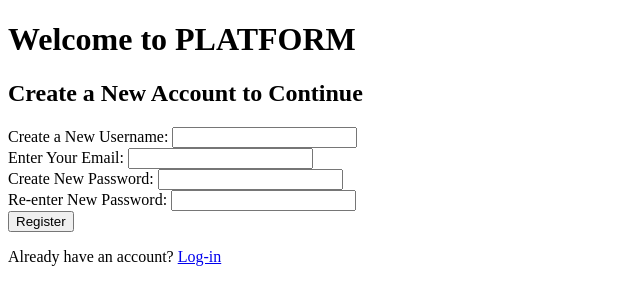
After one commit to MayFu2025/unit4_project, a Flask app: template templates/register.html in a window 1280 px wide. The commit adds this page. Shown: the top 305 px of the page, without its empty margins (0-640 px from the left). Run offline with Flask 3, Linux system fonts and the light colour scheme; the template is opened without the code that fills it, so the values that code supplies are empty.

Commit message:
Login+Register (BUT for some reason the new user details do not get added into the database, but nothing is printing so I can't tell where is the issue :D)

```diff
--- a/app.py
+++ b/app.py
@@ -1,22 +1,73 @@
-from flask import Flask
+import flask as fl
+from flask import request, session, redirect, url_for, render_template
+from library import DatabaseWorker, make_hash, check_hash_match
 
-app = Flask(__name__)
+app = fl.Flask(__name__)
+db = DatabaseWorker('database.db')
+
 
 # For Login and Register
-@app.route('/login') # Login screen
+@app.route('/login', methods=['GET', 'POST'])  # Login screen
 def login():
+    # If user already logged in, redirect to home screen
+    if 'user_id' in session:
+        return redirect(url_for('home'))
+    # Recieve username and password
+    if request.method == 'POST':
+        uname = request.form.get('uname')
+        pword = request.form.get('pword')
+        # Check database for user, then compare hash
+        results = db.search(f"SELECT * FROM users WHERE uname = '{uname}'", multiple=False)
+        if len(results) != 1:
+            return 'User not Found'  # User not found, redirect to somewhere
+        else:
+            if check_hash_match(pword, results[3]):
+                session['user_id'] = results[0]
+                return redirect(url_for('home'))
+            else:
+                return 'Incorrect Password'  # Incorrect password redirect to somewhere
+
+    return render_template('login.html')
+
+
+@app.route('/logout')  # No screen just delete session and redirect to login
+def logout():
     return 'Login Page'
 
-@app.route('/logout') # No screen just delete session and redirect to login
-def login():
-    return 'Login Page'
 
-@app.route('/register') # Register screen
+@app.route('/register', methods=['GET', 'POST'])  # Register screen
 def register():
-    return 'Register Page'
+    # If user already logged in, redirect to home screen
+    if 'user_id' in session:
+        return redirect(url_for('home'))
+    # Receive new user details
+    if request.method == 'POST':
+        uname = request.form.get('uname')
+        email = request.form.get('email')
+        pword = request.form.get('pword')
+        check_pword = request.form.get('check_pword')
 
-@app.route('/recover') # Recover account screen
-def register():
+        # Check database for existing users
+        results = db.search(f"SELECT * FROM users WHERE uname = '{uname}' or email = '{email}'", multiple=False)
+        if results is not None:
+            if len(results) != 0:
+                print('Username already taken, or email already in use')
+                return 'Username already taken, or email already in use'  # Redirect to somewhere
+            else:  # Check that passwords match
+                if pword != check_pword:
+                    print('Passwords do not match')
+                    return 'Passwords do not match'
+                else:
+                    # Hash password and insert into database
+                    hashed_pword = make_hash(pword)
+                    db.run_query(f"INSERT INTO users (uname, email, pword) VALUES ('{uname}', '{email}', '{hashed_pword}')")
+                    print('New user created')
+                    return redirect(url_for('login'))
+    return render_template('register.html')
+
+
+@app.route('/recover')  # Recover account screen
+def recover():
     return 'Register Page'
 
 
@@ -25,12 +76,14 @@ def register():
 def home():
     return 'Home Screen'
 
-@app.route('/profile')  #If session exists, show to profile screen, else redirect to login
+
+@app.route('/profile')  # If session exists, show to profile screen, else redirect to login
 def profile():
     return 'Profile Page'
 
-@app.route('/profile/edit')  #If session exists, show to profile screen, else redirect to login
-def profile():
+
+@app.route('/profile/edit')  # If session exists, show to profile screen, else redirect to login
+def edit_profile():
     return 'Profile Page'
 
 
@@ -39,28 +92,35 @@ def profile():
 def all_categories():
     return 'All Categories'
 
+
 @app.route('/categories/new')  # User can create new category
-def new_categories():
+def new_category():
     return 'New Category'
+
 
 @app.route('/categories/<int:cat_id>')  # Show all posts in a category
 def category(cat_id):
     return 'Category Page'
 
+
 @app.route('/categories/<int:cat_id>/post/<int:post_id>')  # Show a post and all comments, form to add a new comment
 def get_post(cat_id, post_id):
     return 'Post Page'
+
 
 @app.route('/categories/<int:cat_id>/post/new')  # User can create new post in category
 def new_post(cat_id):
     return 'New Post Page'
 
+
 @app.route('/categories/<int:cat_id>/post/<int:post_id>/edit')  # Edit a post, if owner of post
 def edit_post(cat_id, post_id):
     return 'Edit Post Page'
 
-@app.route('/categories/<int:cat_id>/post/<int:post_id>/comment/<int:comment_id>')  # Edit a comment of post, if owner of comment
-def edit_post(cat_id, post_id, comment_id):
+
+@app.route(
+    '/categories/<int:cat_id>/post/<int:post_id>/comment/<int:comment_id>')  # Edit a comment of post, if owner of comment
+def edit_comment(cat_id, post_id, comment_id):
     return 'Post Page'
 
 
--- a/library.py
+++ b/library.py
@@ -2,7 +2,7 @@ import sqlite3
 from passlib.hash import sha256_crypt
 
 
-class dblib:  # For working with SQLlite database
+class DatabaseWorker:  # For working with SQLlite database
     def __init__(self, name: str):
         self.name_db = name
 
--- a/templates/login.html
+++ b/templates/login.html
@@ -7,7 +7,7 @@
 <body>
     <h1>Welcome to PLATFORM</h1>
     <h2>Log-in to Continue</h2>
-    <form action="login.php" method="post">
+    <form method="post">
         <label for="username">Enter your username:</label>
         <input type="text" name="username" id="uname" required>
         <br>
@@ -16,7 +16,6 @@
         <br>
         <input type="submit" value="Log-in">
     </form>
-    <p>Don't have an account? <a href="register.php">Register here</a></p>
-
+    <p>Don't have an account? <a href="/register">Register</a></p>
 </body>
 </html>
--- /dev/null
+++ b/templates/register.html
@@ -0,0 +1,33 @@
+<!DOCTYPE html>
+<html lang="en">
+<head>
+    <meta charset="UTF-8">
+    <title>[PLATFORM] Register</title>
+</head>
+
+<body>
+    <h1>Welcome to PLATFORM</h1>
+    <h2>Create a New Account to Continue</h2>
+    <form method="post">
+            <label for="username">Create a New Username:</label>
+            <input type="text" name="username" id="uname" required>
+            <br>
+
+            <label for="email">Enter Your Email:</label>
+            <input type="email" name="email" id="email" required>
+            <br>
+
+            <label for="password">Create New Password:</label>
+            <input type="password" name="password" id="pword" required>
+            <br>
+
+            <label for="check_password">Re-enter New Password:</label>
+            <input type="password" name="check_password" id="check_pword" required>
+            <br>
+
+            <input type="submit" value="Register">
+        </form>
+        <p>Already have an account? <a href="/login">Log-in</a></p>  <!--I'm assuming I have to use flask redirect/url for and I cannot just redirect-->
+</body>
+
+</html>
```
Also changed, not shown: database.db (added), static/database.db (deleted).
